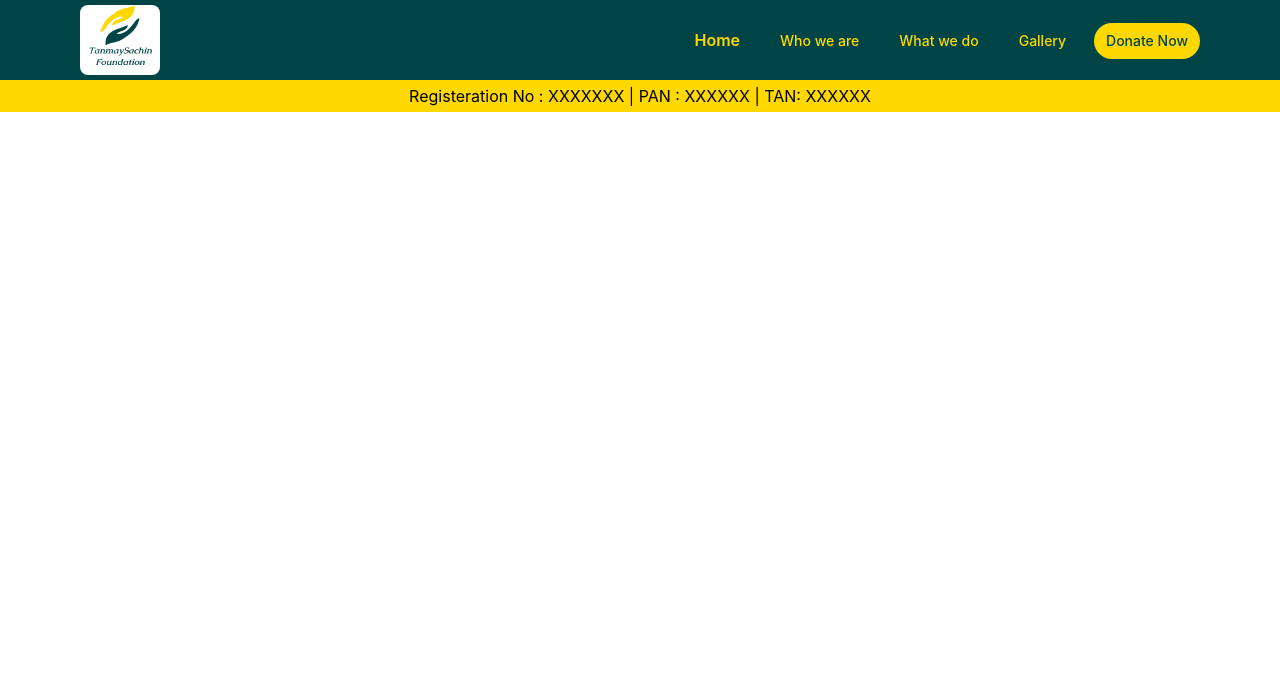
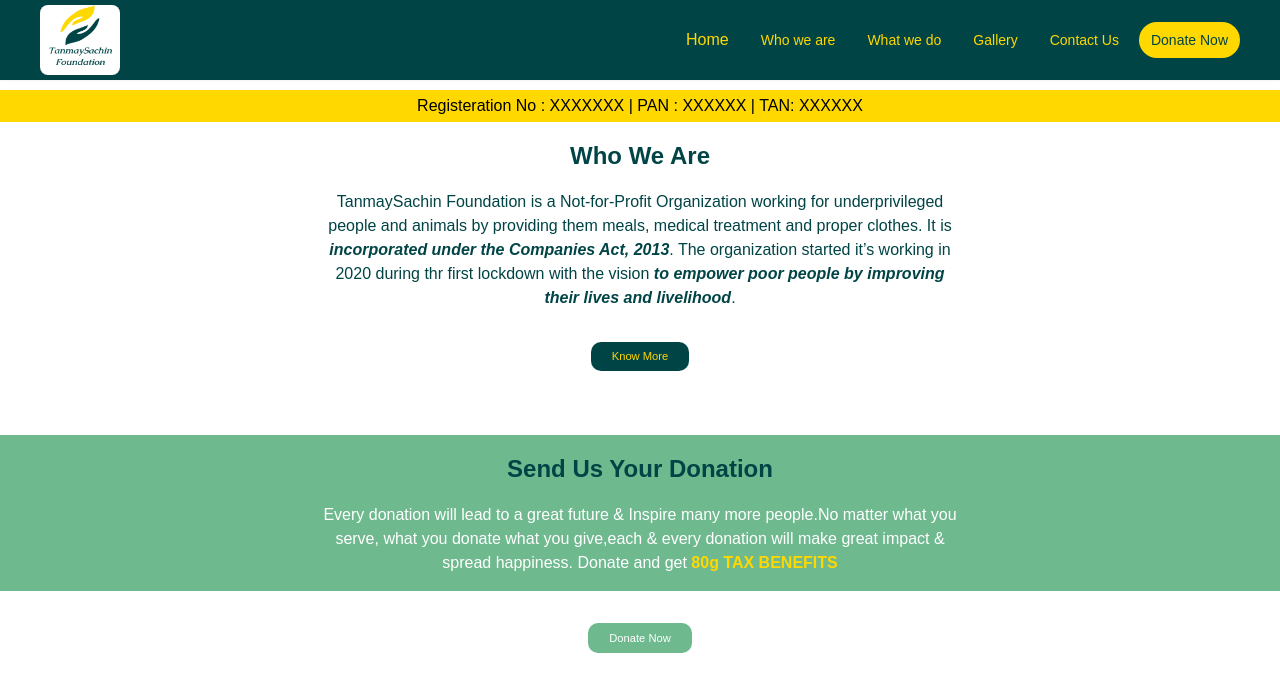
Before and after one commit to JatinPandey26/TanmaySachin_Foundation, a Next.js app: page / in a window 1280 px wide. Shown: the top 692 px of the page. Built offline with nearby package versions, Linux system fonts and the light colour scheme.

Commit message:
some bands and ui fixes in navbar

```diff
--- a/components/navbar/index.js
+++ b/components/navbar/index.js
@@ -11,21 +11,21 @@
 			<nav className=" shadow-sm bg-[#004445]  w-full z-10">
 				<div className="w-full">
 					<div className="flex items-center h-20 w-full">
-						<div className="flex items-center  mx-20  justify-between w-full">
-							<div className="flex justify-center items-center flex-shrink-0 ">
+						<div className="flex items-center  mx-10  justify-between w-full">
+							<div className="flex justify-start items-center flex-shrink-0 ">
 
 									<Image src={'/TanmaySachinFoundation.png'} className = 'rounded-lg' layout = "intrinsic" width='80%'  height='70%'/>
 
 							</div>
 							<div className="hidden md:block">
-								<div className="ml-10 flex items-baseline space-x-4">
+								<div className="ml-10 flex items-baseline space-x-2">
 									<Link
 										activeClass="Home"
 										to="about"
 										smooth={true}
 										offset={50}
 										duration={500}
-										className="cursor-pointer text-[#FFD800] font-semibold px-3 no-underline py-2 text-md hover:text-white"
+										className="cursor-pointer text-[#FFD800] font-thin px-3 no-underline py-2 text-md hover:text-white"
 									>
 										Home
 									</Link>
@@ -35,7 +35,7 @@
 										smooth={true}
 										offset={50}
 										duration={500}
-										className="cursor-pointer text-[#FFD800] text-[#FFD800] no-underline hover:text-white px-3 py-2 rounded-md text-sm font-medium"
+										className="cursor-pointer text-[#FFD800] text-[#FFD800] font-thin no-underline hover:text-white px-3 py-2 rounded-md text-sm font-medium"
 									>
 										Who we are
 									</Link>
@@ -45,7 +45,7 @@
 										smooth={true}
 										offset={50}
 										duration={500}
-										className="cursor-pointer text-[#FFD800] text-[#FFD800] no-underline hover:text-white px-3 py-2 rounded-md text-sm font-medium"
+										className="cursor-pointer text-[#FFD800] text-[#FFD800]  font-thin no-underline hover:text-white px-3 py-2 rounded-md text-sm font-medium"
 									>
 										What we do
 									</Link>
@@ -56,12 +56,21 @@
 										smooth={true}
 										offset={50}
 										duration={500}
-										className="cursor-pointer  text-[#FFD800] hover:text-white px-3 py-2 no-underline rounded-md text-sm font-medium"
+										className="cursor-pointer  text-[#FFD800] font-light hover:text-white px-3 py-2 no-underline rounded-md text-sm font-medium"
 									>
 										Gallery
 									</Link>
 
-
+									<Link
+										activeClass="about"
+										to="about"
+										smooth={true}
+										offset={50}
+										duration={500}
+										className="cursor-pointer text-[#FFD800] text-[#FFD800]  font-thin no-underline hover:text-white px-3 py-2 rounded-md text-sm font-medium"
+									>
+										Contact Us
+									</Link>
 
 									<Link
 										activeClass="contact"
@@ -69,7 +78,7 @@
 										smooth={true}
 										offset={50}
 										duration={500}
-										className="cursor-pointer no-underline bg-[#FFD800]  text-[#004445] px-3 py-2 rounded-[5rem] text-sm font-medium  hover:text-[#004445]"
+										className="cursor-pointer no-underline justify-self-end  bg-[#FFD800]  text-[#004445] px-3 py-2 rounded-[5rem] text-sm font-medium  hover:text-[#004445]"
 									>
 										Donate Now
 									</Link>
@@ -184,6 +193,17 @@
 									Gallery
 								</Link>
 
+								<Link
+									href="/services"
+									activeClass="services"
+									to="services"
+									smooth={true}
+									offset={50}
+									duration={500}
+									className="cursor-pointer hover:bg-[#004445] text-[#004445] no-underline hover:text-[#FFD800] block px-3 py-2 rounded-md text-base font-medium"
+								>
+									Contact Us
+								</Link>
 
 
 								<Link
--- a/components/reginfobanner/index.js
+++ b/components/reginfobanner/index.js
@@ -2,7 +2,7 @@
 
 const RegBanner = () => {
   return (
-    <div className='bg-[#FFD800] p-1 text-center'>Registeration No : XXXXXXX | PAN : XXXXXX | TAN: XXXXXX</div>
+    <div className='bg-[#FFD800] p-1 text-center mt-[0.6rem]'>Registeration No : XXXXXXX | PAN : XXXXXX | TAN: XXXXXX</div>
   )
 }
 
--- /dev/null
+++ b/components/sendDonations/index.js
@@ -0,0 +1,22 @@
+import React from "react";
+import styles from "./styles.module.scss";
+
+const SendDonationBand = () => {
+  return (
+    <div className={styles.container}>
+      <div>
+        <h1>Send Us Your Donation</h1>
+        <p>
+          Every donation will lead to a great future & Inspire many more
+          people.No matter what you serve, what you donate what you give,each &
+          every donation will make great impact & spread happiness. Donate and
+          get <span className="font-semibold text-[#FFD800]">80g TAX BENEFITS</span>
+        </p>
+      </div>
+
+      <button>Donate Now</button>
+    </div>
+  );
+};
+
+export default SendDonationBand;
--- /dev/null
+++ b/components/sendDonations/styles.module.scss
@@ -0,0 +1,35 @@
+.container{
+    margin:1rem auto;
+    color: white ;
+    text-align: center;
+
+    >div{
+        padding: 1rem 25%;
+        background-color: #6FB98F;
+        >h1{
+            color: #004445;
+            font-size: 1.5rem;
+            font-weight: 600;
+        }
+        >p{
+            margin-top: 1rem;
+
+        }
+
+        @media screen and (max-width:800px){
+            padding: 1rem 15%;
+        }
+    }
+
+    >button{
+        margin-top: 3rem;
+        background-color: #6FB98F;
+        font-weight: lighter;
+        font-size: 0.7rem;
+        padding: 0.4rem 1.3rem;
+        margin: 2rem;
+        border-radius: 10px;
+    }
+
+
+}
--- /dev/null
+++ b/components/whoWeAreHome/index.js
@@ -0,0 +1,14 @@
+import React from 'react'
+import styles from './styles.module.scss'
+const WhoWeAreBand = () => {
+  return (
+    <div className={styles.container}>
+        <h1>Who We Are</h1>
+        <p> TanmaySachin Foundation is a Not-for-Profit Organization working for underprivileged people and animals by providing them meals, medical treatment and proper clothes. It is  <b><i>incorporated under the Companies Act, 2013</i></b>.
+The organization started it’s working in 2020 during thr first lockdown with the vision <b><i>to empower poor people by improving their lives and  livelihood</i></b>. </p>
+    <button className='font-extralight'>Know More</button>
+    </div>
+  )
+}
+
+export default WhoWeAreBand
--- /dev/null
+++ b/components/whoWeAreHome/styles.module.scss
@@ -0,0 +1,27 @@
+.container{
+
+    margin:1rem auto;
+    width: 50%;
+    color: #004445;
+    text-align: center;
+    >h1{
+        font-size: 1.5rem;
+        font-weight: 600;
+    }
+    >p{
+        margin-top: 1rem;
+    }
+    >button{
+        background-color: #004445;
+        color: #FFD800;
+        font-weight: lighter;
+        font-size: 0.7rem;
+        padding: 0.4rem 1.3rem;
+        margin: 2rem;
+        border-radius: 10px;
+    }
+
+    @media screen and (max-width : 800px) {
+        width: 70%;
+    }
+}
--- a/pages/index.js
+++ b/pages/index.js
@@ -1,6 +1,8 @@
 import Head from 'next/head'
 import Navbar from '../components/navbar'
 import  RegBanner  from '../components/reginfobanner'
+import SendDonationBand from '../components/sendDonations'
+import WhoWeAreBand from '../components/whoWeAreHome'
 import styles from '../styles/Home.module.css'
 
 export default function Home() {
@@ -9,6 +11,8 @@
     <div className='flex flex-col'>
     <Navbar/>
     <RegBanner/>
+    <WhoWeAreBand/>
+    <SendDonationBand/>
     </div>
   )
 }
--- a/styles/globals.css
+++ b/styles/globals.css
@@ -1,13 +1,12 @@
 @import 'tailwindcss/base';
 @import 'tailwindcss/components';
 @import 'tailwindcss/utilities';
-
+@import url('https://fonts.googleapis.com/css2?family=Poppins&display=swap');
 html,
 body {
   padding: 0;
   margin: 0;
-  font-family: -apple-system, BlinkMacSystemFont, Segoe UI, Roboto, Oxygen,
-    Ubuntu, Cantarell, Fira Sans, Droid Sans, Helvetica Neue, sans-serif;
+  font-family:  'Poppins', sans-serif;
 }
 
 a {
```
